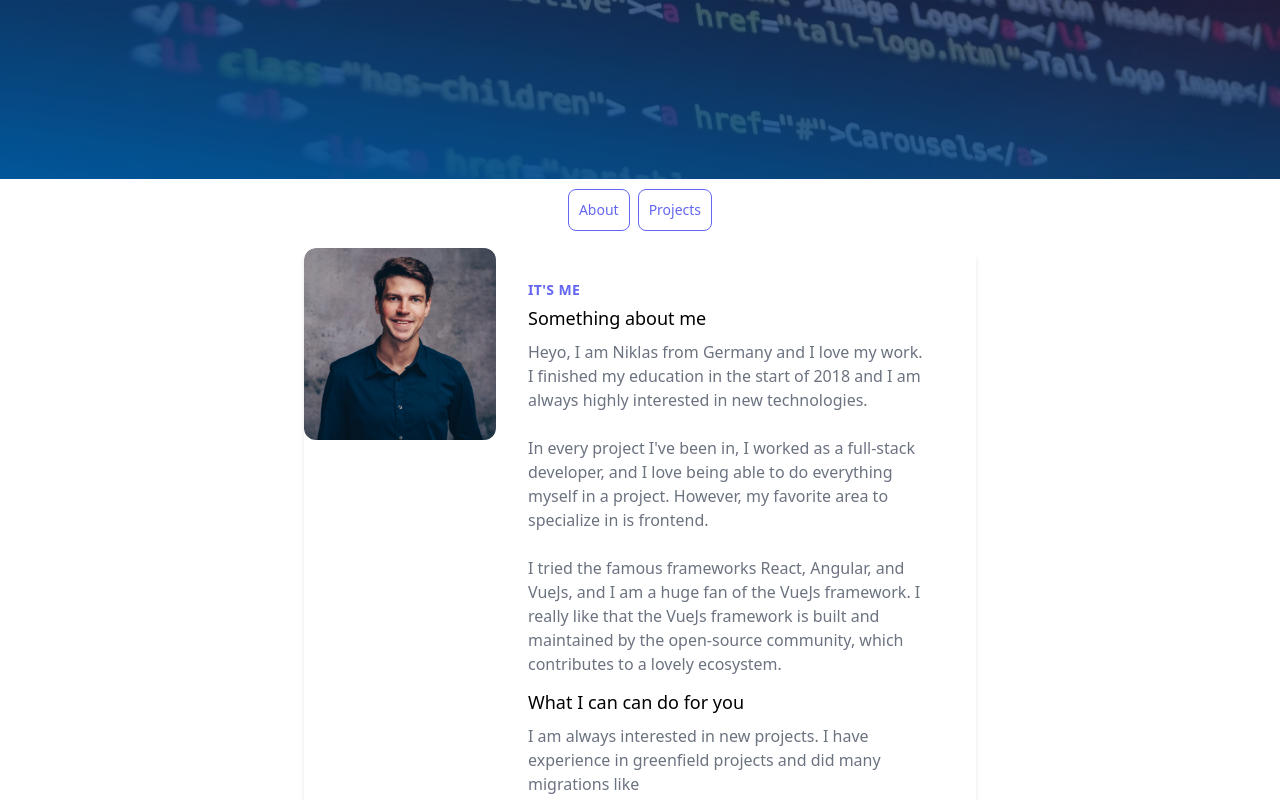
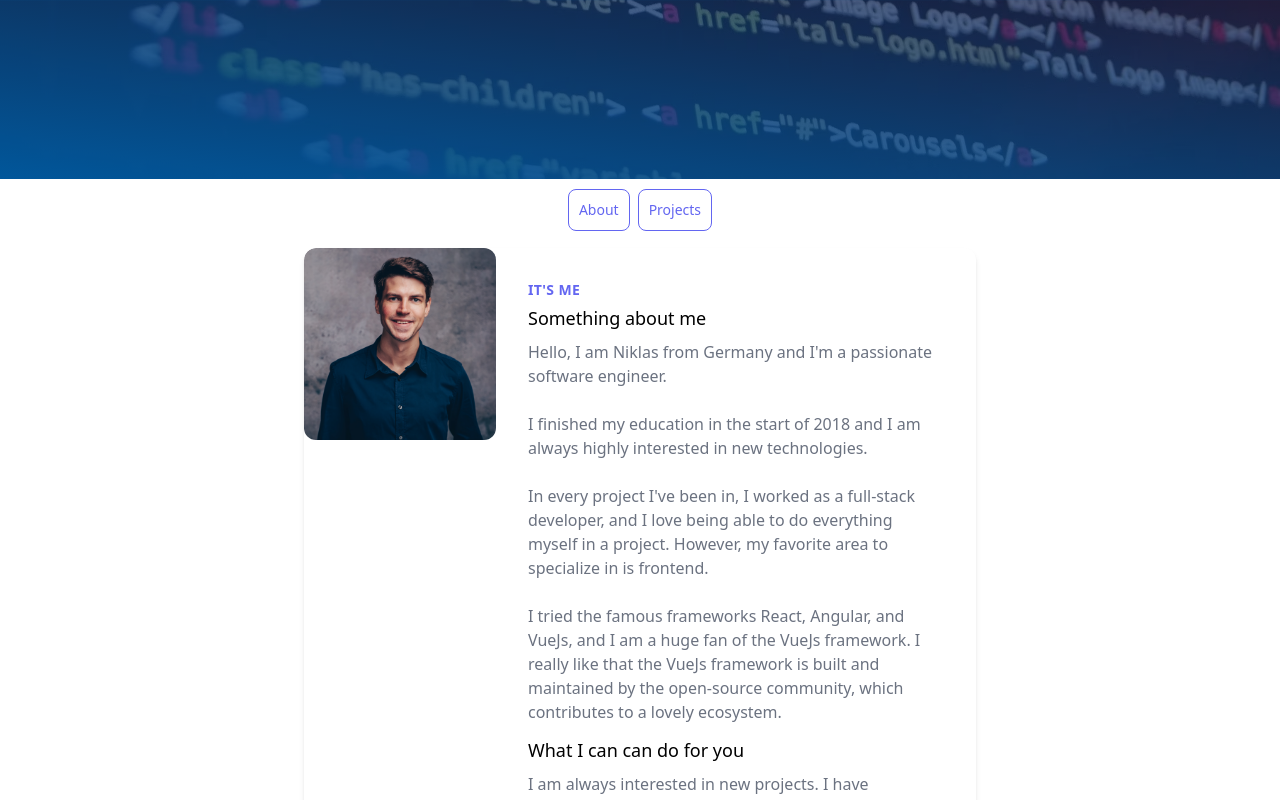
Before and after one commit to devonik/portfolio-tailwind, a Vue app: page / in a window 1280 px wide. Shown: the top 800 px of the page. Built offline with nearby package versions, Linux system fonts and the light colour scheme; a web font is replaced by a local one.

Commit message:
profile text

```diff
--- a/src/components/Profile.vue
+++ b/src/components/Profile.vue
@@ -13,8 +13,8 @@
                             Something
                             about me</p>
                         <p class="mt-2 text-gray-500 dark:text-gray-300">
-                            Heyo, I am Niklas from Germany and I love my work.
-                            <br>
+                            Hello, I am Niklas from Germany and I'm a passionate software engineer.
+                            <br><br>
                             I finished my education in the start of 2018 and I am always highly interested in new
                             technologies.
                             <br><br>
```
